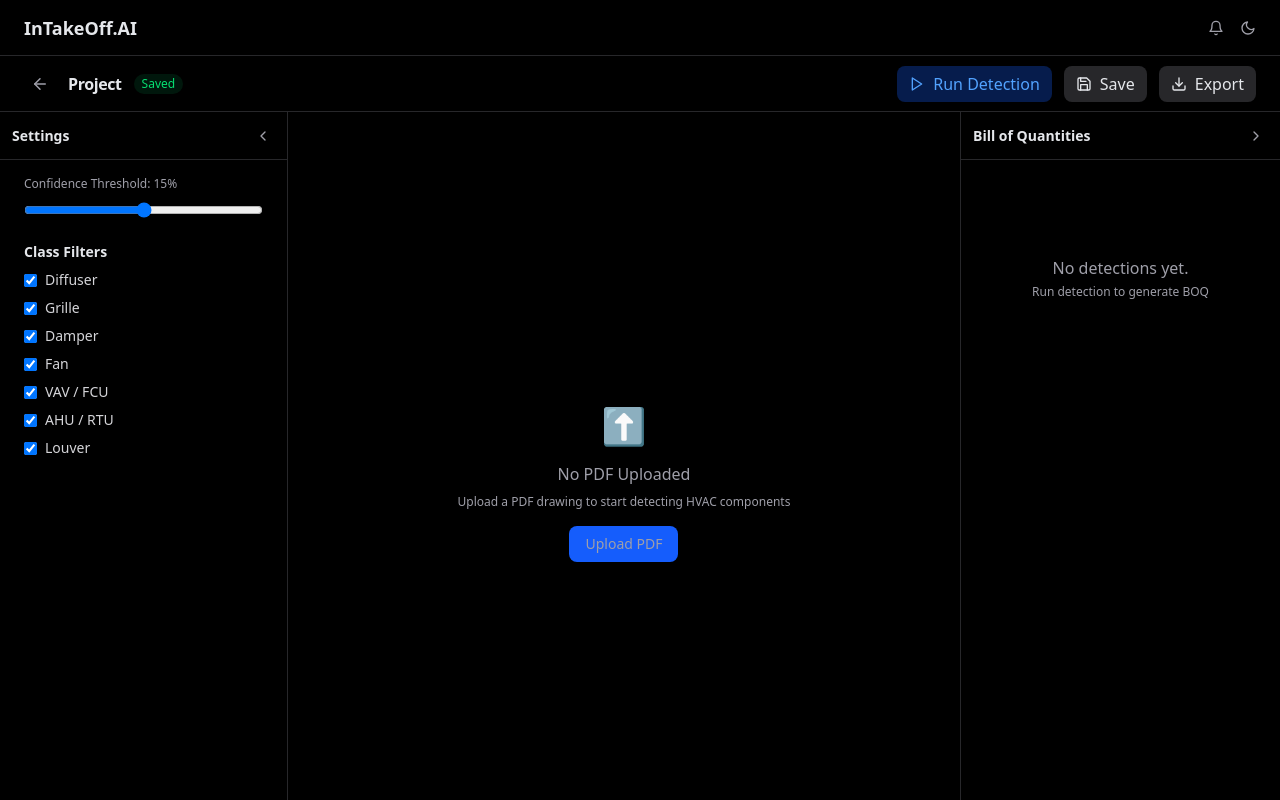
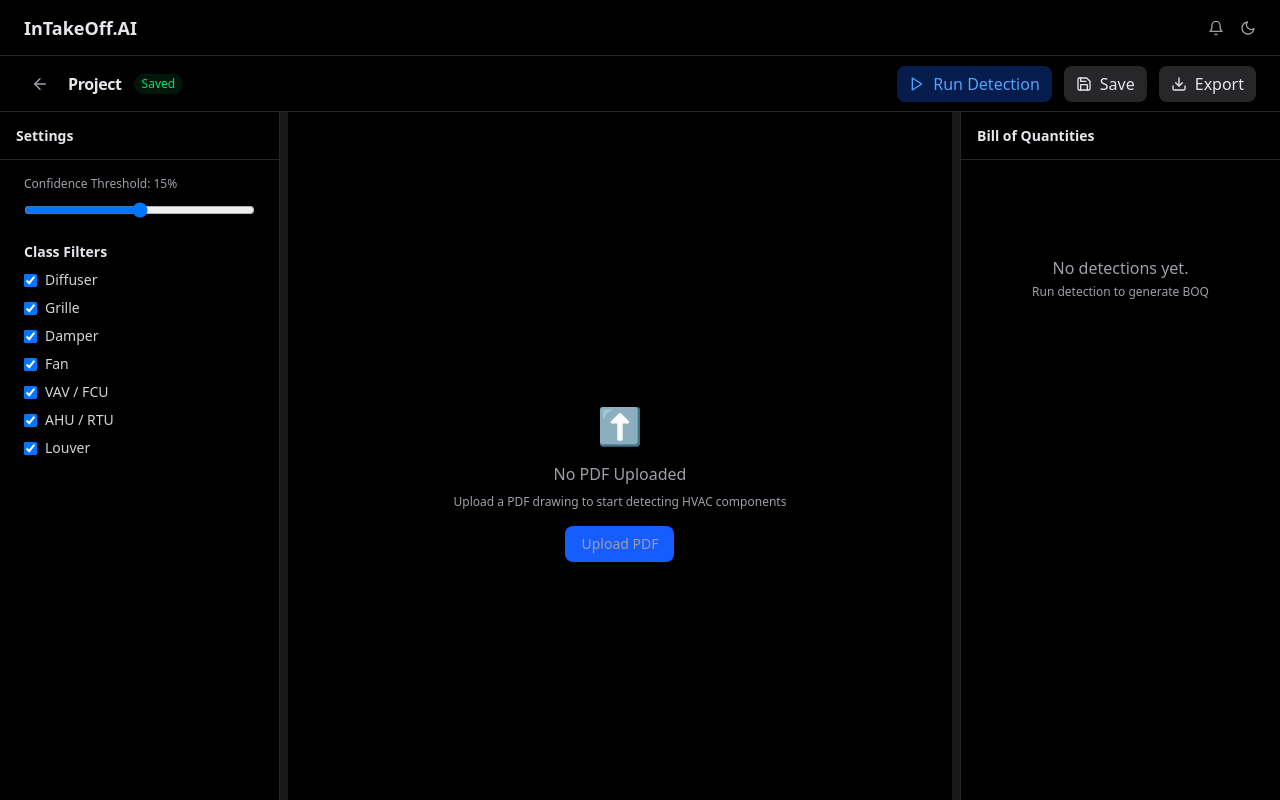
Before and after one commit to SakthisreeRaja/In-TakeOff_AI, a React (Vite) app in the folder Frontend/: page /projects/1 in a window 1280 px wide. Built offline with nearby package versions, Linux system fonts and the light colour scheme.

Commit message:
adjust the editor panels

```diff
--- a/Frontend/src/components/editor/EditorBOQ.jsx
+++ b/Frontend/src/components/editor/EditorBOQ.jsx
@@ -1,30 +1,15 @@
-import { FiChevronLeft, FiChevronRight } from "react-icons/fi"
-import { useState } from "react"
-
-export default function EditorBOQ() {
-  const [open, setOpen] = useState(true)
-
+export default function EditorBOQ({ hidden }) {
   return (
-    <div
-      className={`border-l border-zinc-800 flex flex-col overflow-hidden transition-all duration-300 ${
-        open ? "w-80" : "w-12"
-      }`}
-    >
-      <div className="h-12 flex items-center justify-between px-3 border-b border-zinc-800">
-        {open && (
+    <div className="h-full w-full flex flex-col overflow-hidden">
+      <div className="h-12 flex items-center px-4 border-b border-zinc-800 flex-shrink-0">
+        {!hidden && (
           <span className="text-sm font-semibold">
             Bill of Quantities
           </span>
         )}
-        <button
-          onClick={() => setOpen(v => !v)}
-          className="p-1 text-zinc-400 hover:text-white hover:bg-zinc-800 rounded"
-        >
-          {open ? <FiChevronRight /> : <FiChevronLeft />}
-        </button>
       </div>
 
-      {open && (
+      {!hidden && (
         <div className="flex-1 overflow-y-auto px-6 py-4 scrollbar-hide">
           <div className="text-center text-zinc-400 mt-20">
             <p>No detections yet.</p>
--- a/Frontend/src/components/editor/EditorSettings.jsx
+++ b/Frontend/src/components/editor/EditorSettings.jsx
@@ -1,9 +1,4 @@
-import { FiChevronLeft, FiChevronRight } from "react-icons/fi"
-import { useState } from "react"
-
 export default function EditorSettings({ filters, setFilters }) {
-  const [open, setOpen] = useState(true)
-
   const classes = [
     "Diffuser",
     "Grille",
@@ -22,22 +17,11 @@ export default function EditorSettings({ filters, setFilters }) {
   }
 
   return (
-    <div
-      className={`border-r border-zinc-800 flex flex-col overflow-hidden transition-all duration-300 ${
-        open ? "w-72" : "w-12"
-      }`}
-    >
-      <div className="h-12 flex items-center justify-between px-3 border-b border-zinc-800">
-        {open && <span className="text-sm font-semibold">Settings</span>}
-        <button
-          onClick={() => setOpen(v => !v)}
-          className="p-1 text-zinc-400 hover:text-white hover:bg-zinc-800 rounded"
-        >
-          {open ? <FiChevronLeft /> : <FiChevronRight />}
-        </button>
+    <div className="h-full flex flex-col overflow-hidden">
+      <div className="h-12 flex items-center px-4 border-b border-zinc-800">
+        <span className="text-sm font-semibold">Settings</span>
       </div>
 
-      {open && (
       <div className="flex-1 overflow-y-auto px-6 py-4 scrollbar-hide">
         <p className="text-xs text-zinc-400 mb-2">
           Confidence Threshold: 15%
@@ -61,7 +45,6 @@ export default function EditorSettings({ filters, setFilters }) {
           ))}
         </div>
       </div>
-      )}
     </div>
   )
 }
--- a/Frontend/src/pages/ProjectEditor.jsx
+++ b/Frontend/src/pages/ProjectEditor.jsx
@@ -21,6 +21,12 @@ export default function ProjectEditor({ projects, setProjects }) {
     AHU_RTU: true,
     Louver: true,
   })
+
+  const [settingsWidth, setSettingsWidth] = useState(280)
+  const [boqWidth, setBoqWidth] = useState(320)
+  const [isDragging, setIsDragging] = useState(false)
+
+  const containerRef = useRef(null)
 
   useEffect(() => {
     if (id === "new" && !createdRef.current) {
@@ -48,26 +54,105 @@ export default function ProjectEditor({ projects, setProjects }) {
     setProject(found)
   }, [id, projects, navigate, setProjects])
 
+  function startResize(type, e) {
+    e.preventDefault()
+    setIsDragging(true)
+
+    const startX = e.clientX
+    const startSettings = settingsWidth
+    const containerRight =
+      containerRef.current.getBoundingClientRect().right
+
+    function onMove(ev) {
+      if (type === "settings") {
+        const delta = ev.clientX - startX
+        setSettingsWidth(Math.max(0, startSettings + delta))
+      } else {
+        const newWidth = containerRight - ev.clientX
+        setBoqWidth(Math.max(0, newWidth))
+      }
+    }
+
+    function onUp() {
+      setIsDragging(false)
+      window.removeEventListener("mousemove", onMove)
+      window.removeEventListener("mouseup", onUp)
+    }
+
+    window.addEventListener("mousemove", onMove)
+    window.addEventListener("mouseup", onUp)
+  }
+
   return (
-    <div className="flex flex-col h-full min-h-screen">
+    <div
+      ref={containerRef}
+      className="flex flex-col h-full min-h-screen"
+    >
       <EditorHeader
         projectName={project ? project.name : "Project"}
         onBack={() => navigate("/projects")}
       />
 
-      <div className="flex flex-1 min-h-0">
+      <div className="flex flex-1 min-h-0 min-w-0">
+        {/* SETTINGS */}
+        <div
+          style={{ width: settingsWidth }}
+          className="border-r border-zinc-800 flex-shrink-0 overflow-hidden"
+        >
           <EditorSettings
             filters={filters}
             setFilters={setFilters}
+            hidden={settingsWidth < 60}
           />
+        </div>
 
-        <EditorCanvas
-          filters={filters}
+        {/* LEFT HANDLE */}
+        <div
+          onMouseDown={e => startResize("settings", e)}
+          className="w-2 bg-zinc-900 hover:bg-zinc-800 relative flex-shrink-0"
+        >
+          {!isDragging && (
+            <div className="absolute inset-0 flex items-center justify-center opacity-0 hover:opacity-100 transition">
+              <div className="grid grid-cols-2 gap-0.5">
+                {Array.from({ length: 6 }).map((_, i) => (
+                  <span
+                    key={i}
+                    className="w-1 h-1 bg-zinc-400 rounded-full"
                   />
+                ))}
+              </div>
+            </div>
+          )}
+        </div>
 
-        <EditorBOQ
-          filters={filters}
+        <EditorCanvas filters={filters} />
+
+        {/* RIGHT HANDLE */}
+        <div
+          onMouseDown={e => startResize("boq", e)}
+          className="w-2 bg-zinc-900 hover:bg-zinc-800 relative flex-shrink-0"
+        >
+          {!isDragging && (
+            <div className="absolute inset-0 flex items-center justify-center opacity-0 hover:opacity-100 transition">
+              <div className="grid grid-cols-2 gap-0.5">
+                {Array.from({ length: 6 }).map((_, i) => (
+                  <span
+                    key={i}
+                    className="w-1 h-1 bg-zinc-400 rounded-full"
                   />
+                ))}
+              </div>
+            </div>
+          )}
+        </div>
+
+        {/* BOQ — ALWAYS PRESENT */}
+        <div
+          style={{ width: boqWidth }}
+          className="border-l border-zinc-800 flex-shrink-0 overflow-hidden"
+        >
+          <EditorBOQ hidden={boqWidth < 60} />
+        </div>
       </div>
     </div>
   )
```
Also changed, not shown: Frontend/src/components/layout/Layout.jsx (+8 -2 lines). Lines whose indentation alone changed are shown as unchanged.
